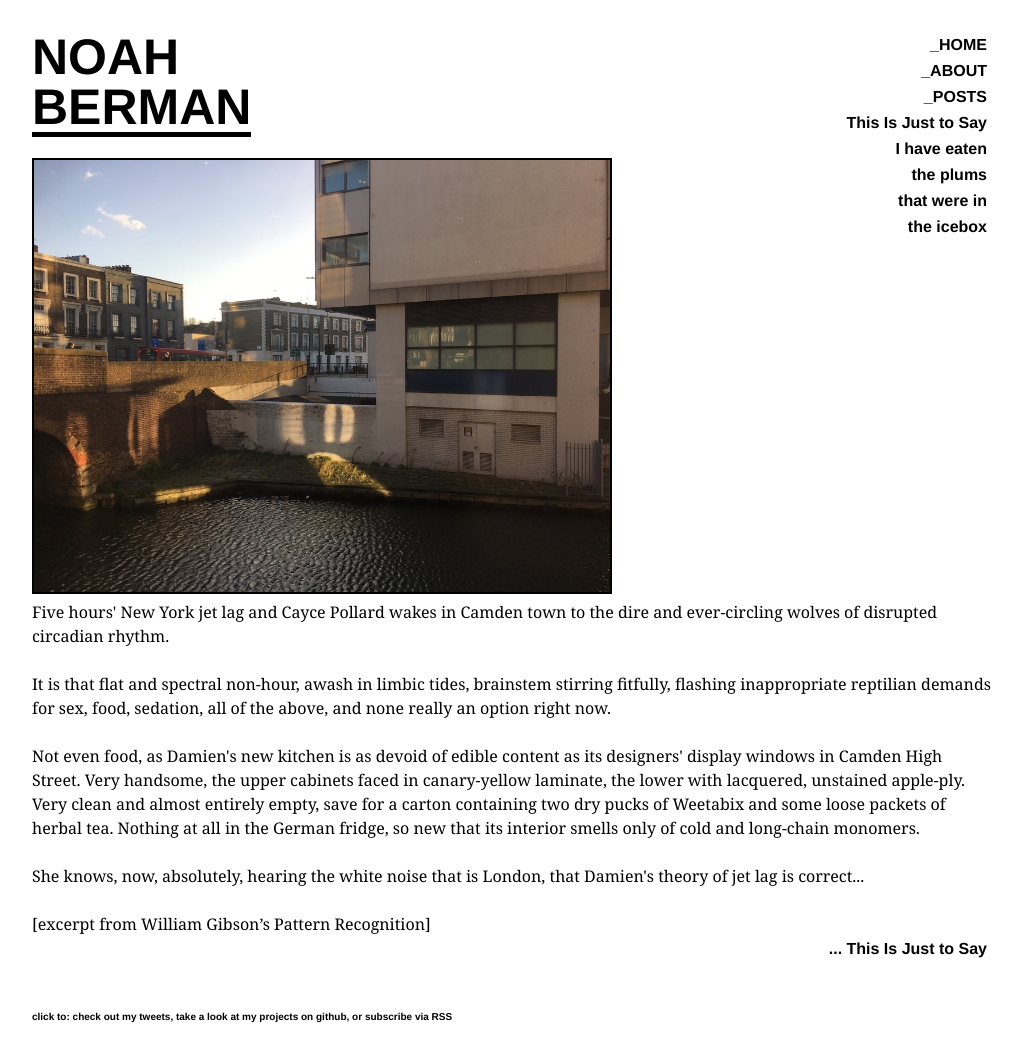
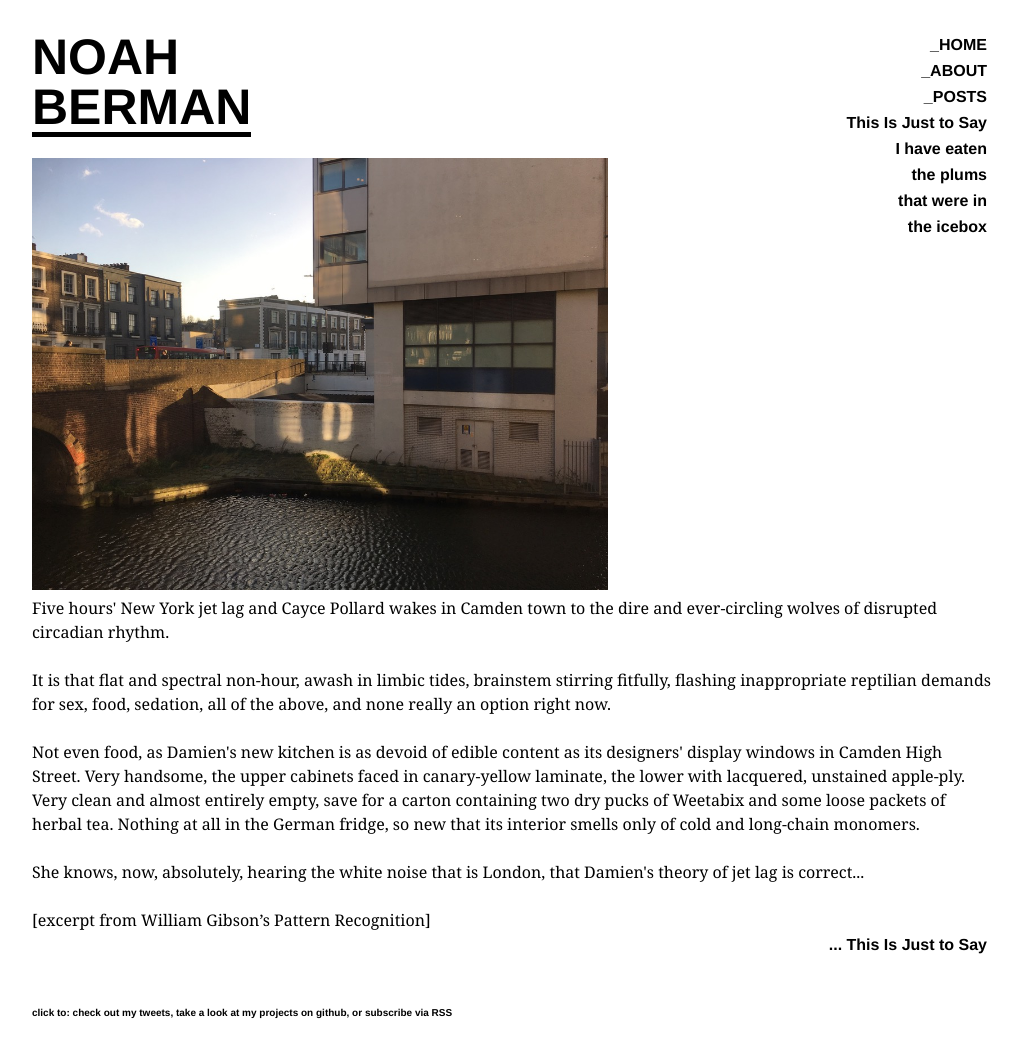
Before and after one commit to bermannoah/nbdotorg_blog, a Jekyll site: the page built from index.html, in a window 1280 px wide. Shown: the whole page, without its empty margins (43-1065 px from the left). Built offline with Jekyll 4.4.1, drawn with Linux system fonts in a browser that asks for light colours; the list of posts is cut into pages by our own code.

Commit message:
minor change to images

```diff
--- a/css/stylesheet.css
+++ b/css/stylesheet.css
@@ -8,7 +8,6 @@
 img {
   width: 60%;
   height: auto;
-  border: 10px solid black;
 }
 
 .profile-image {
@@ -18,7 +17,6 @@ img {
 
 .post-photo {
   clear: both;
-  border: 2px solid #000000;
 }
 
 /* Logo text styles */
```
